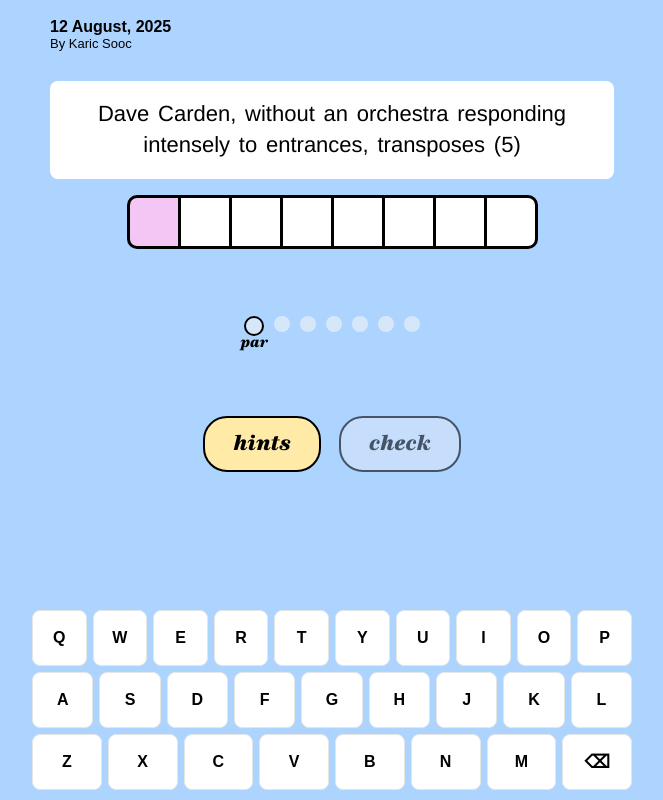
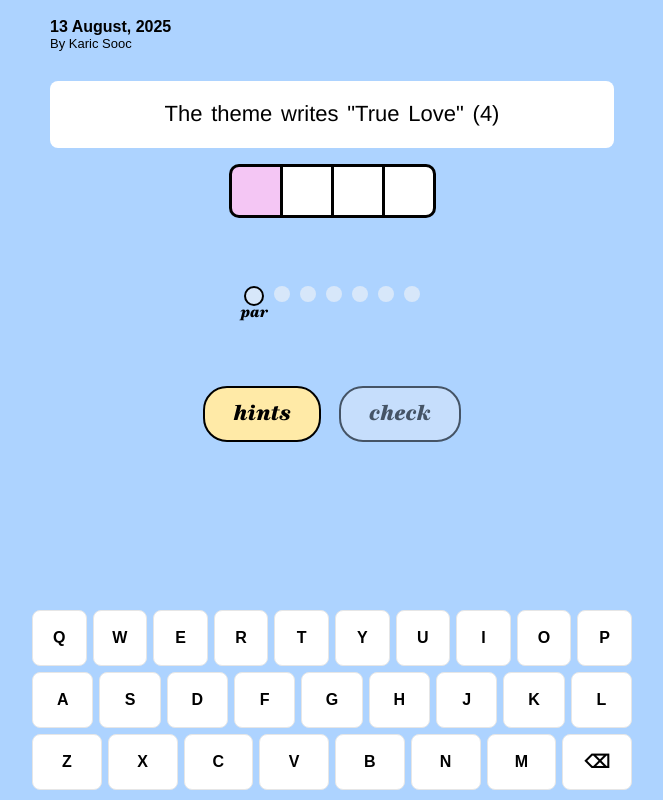
Before and after one commit to kariccc/minute-karyptic, a plain HTML site: page index.html in a window 1280 px wide. Shown: the whole page, without its empty margins (308-971 px from the left). Drawn offline with Linux system fonts and the light colour scheme; a web font is replaced by a local one.

Commit message:
new clue 8-13

```diff
--- a/index.html
+++ b/index.html
@@ -4,7 +4,7 @@
   <link href="https://fonts.googleapis.com/css2?family=Circe:wght@400;700&display=swap" rel="stylesheet">
   <meta charset="utf-8" />
   <meta name="viewport" content="width=device-width,initial-scale=1" />
-  <title>Minute Cryptic — Custom</title>
+  <title>Minute Karyptic - Band Camp</title>
   <link rel="stylesheet" href="style.css" />
   <meta name="format-detection" content="telephone=no" />
   <meta name="viewport" content="width=device-width, initial-scale=1.0, maximum-scale=1.0, user-scalable=no">
@@ -15,12 +15,12 @@
     <div class="app">
 
       <div class="top-header">
-        <div class="date-line">12 August, 2025</div>
+        <div class="date-line">13 August, 2025</div>
         <div class="by-line">By Karic Sooc</div>
       </div>
 
       <div id="clue" class="clue">
-        Dave Carden, without an orchestra responding intensely to entrances, transposes (5)
+       The theme writes "True Love" (4)
       </div>
 
       <div id="answer-grid" class="answer-grid" aria-label="answer letters"></div>
@@ -60,7 +60,7 @@
       <img class="yt-play" src="https://upload.wikimedia.org/wikipedia/commons/4/42/YouTube_icon_%282013-2017%29.png" alt="YouTube play button">
     </a>
     <p class="support-note okojo">
-      Have a good band camp and watch this on ur break.
+      It's the same video i was too lazy to make another.
     </p>
   </div>
 </div>
@@ -96,8 +96,8 @@
         <button id="close-hints" class="sheet-close" aria-label="Close">✕</button>
       </div>
       <div class="sheet-body">
-        <button class="hint-option purple" data-hint="indicators"><span>show indicators</span></button>
-        <button class="hint-option yellow" data-hint="fodder"><span>show fodder</span></button>
+        <button class="hint-option purple" data-hint="indicators"><span>Use Definition Clue</span></button>
+        <button class="hint-option yellow" data-hint="fodder"><span>Use Definition Clue</span></button>
         <button class="hint-option blue" data-hint="definition"><span>show definition</span></button>
         <hr>
         <button class="hint-option yellow-strong" data-hint="letter"><span>show letter</span></button>
@@ -112,7 +112,7 @@
       </div>
       <div class="sheet-body">
         <div class="hint-note okojo">
-          Lot of indicators today. 'Without' tells us to lose nearby letters. 'Entrances' indicates the first letter of one or more nearby words. We all know how to 'transpose' right? Get to anagramming.
+          ...
         </div>
       </div>
     </div>
@@ -125,7 +125,7 @@
       </div>
       <div class="sheet-body">
         <div class="hint-note okojo">
-          Our fodder is 'Carden' and 'orchestra responding intensely to'. Use the nearby indicators on the fodder to get to your answer. I better not be seeing you using this clue it sucks.
+          ...
         </div>
       </div>
     </div>
@@ -138,7 +138,7 @@
       </div>
       <div class="sheet-body">
         <div class="hint-note okojo">
-          The definition is 'Dave'. The one we all know and love. Kind of.
+          Today is a double definition clue. One half of the clue means the same as the other half of the clue. 'The theme' is our first half and 'writes "True Love"' is our second half.
         </div>
       </div>
     </div>
--- a/script.js
+++ b/script.js
@@ -1,4 +1,4 @@
-const CORRECT_ANSWER = "director";
+const CORRECT_ANSWER = "pink";
 const ANSWER_LETTERS = CORRECT_ANSWER.replace(/[^A-Za-z]/g, "");
 let letterBoxes = [2, 7, 6, 5, 3, 8, 4, 1];
 let startTime = Date.now();
@@ -6,13 +6,13 @@ let nextClueInterval = null;
 
 const PAR_INDEX = 1;
 
-const LETTER_HINT_ORDER = [2, 7, 6, 5, 3, 8, 4, 1];
+const LETTER_HINT_ORDER = [3, 2, 4, 1];
 
 //hint colors
 const HINT_SETS = {
-  indicator: [3, 9, 10,],
-  fodder: [2, 5, 6, 7, 8],
-  definition: [1]
+  indicator: [],
+  fodder: [],
+  definition: [1, 2, 3, 4, 5]
 };
 
 const answerGrid = document.getElementById("answer-grid");
```
